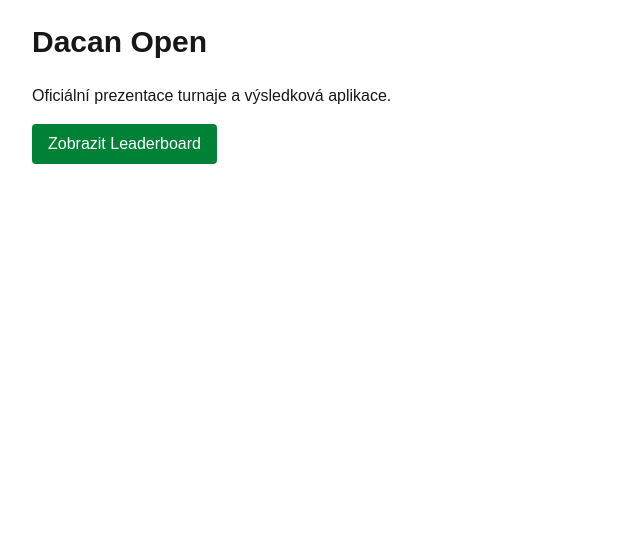
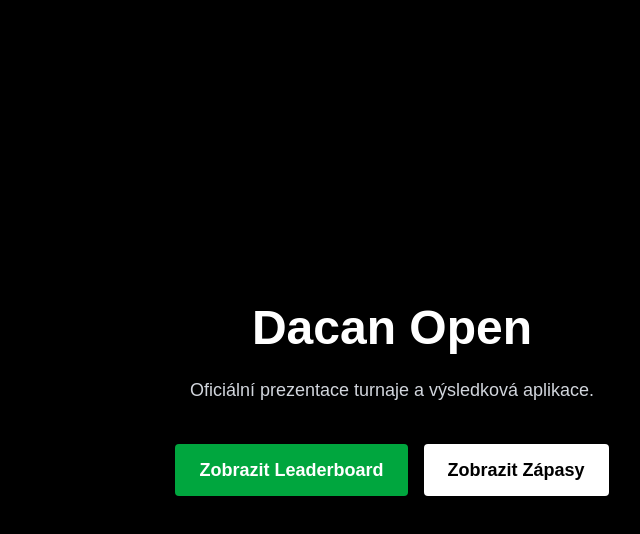
Before and after one commit to MartinHeroldSoul/DacanOpenApp, a Next.js app: page / in a window 1280 px wide. Shown: the top 534 px of the page, without its empty margins (248-888 px from the left). Built offline with nearby package versions, Linux system fonts and the light colour scheme.

Commit message:
feat(home): add button to navigate to matches page

```diff
--- a/src/app/page.tsx
+++ b/src/app/page.tsx
@@ -1,14 +1,31 @@
-export default function Home() {
+// src/app/page.tsx
+import Link from "next/link";
+
+export default function HomePage() {
   return (
-    <main className="max-w-3xl mx-auto p-6">
-      <h1 className="text-3xl font-bold mb-6">Dacan Open</h1>
-      <p className="mb-4">Oficiální prezentace turnaje a výsledková aplikace.</p>
-      <a
-        href="/leaderboard"
-        className="inline-block px-4 py-2 bg-green-700 text-white rounded hover:bg-green-800 transition"
-      >
-        Zobrazit Leaderboard
-      </a>
+    <main className="flex min-h-screen flex-col items-center justify-center bg-black text-white">
+      <div className="max-w-lg text-center">
+        <h1 className="text-5xl font-bold mb-6">Dacan Open</h1>
+        <p className="text-lg text-gray-300 mb-10">
+          Oficiální prezentace turnaje a výsledková aplikace.
+        </p>
+
+        <div className="flex flex-col sm:flex-row items-center justify-center gap-4">
+          <Link
+            href="/leaderboard"
+            className="rounded bg-green-600 hover:bg-green-700 px-6 py-3 text-lg font-semibold text-white transition"
+          >
+            Zobrazit Leaderboard
+          </Link>
+
+          <Link
+            href="/matches"
+            className="rounded bg-white hover:bg-gray-100 px-6 py-3 text-lg font-semibold text-black transition"
+          >
+            Zobrazit Zápasy
+          </Link>
+        </div>
+      </div>
     </main>
   );
 }
```
